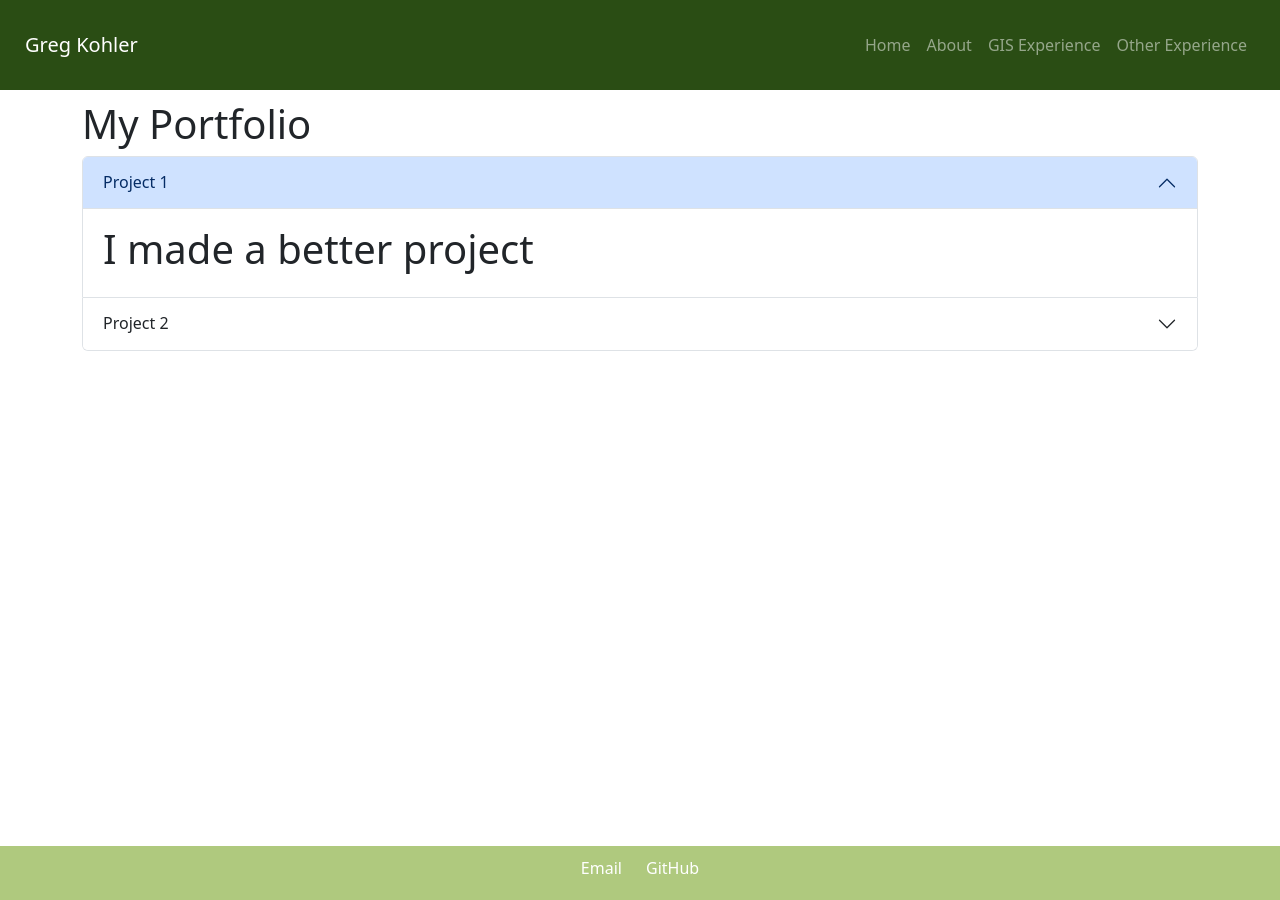
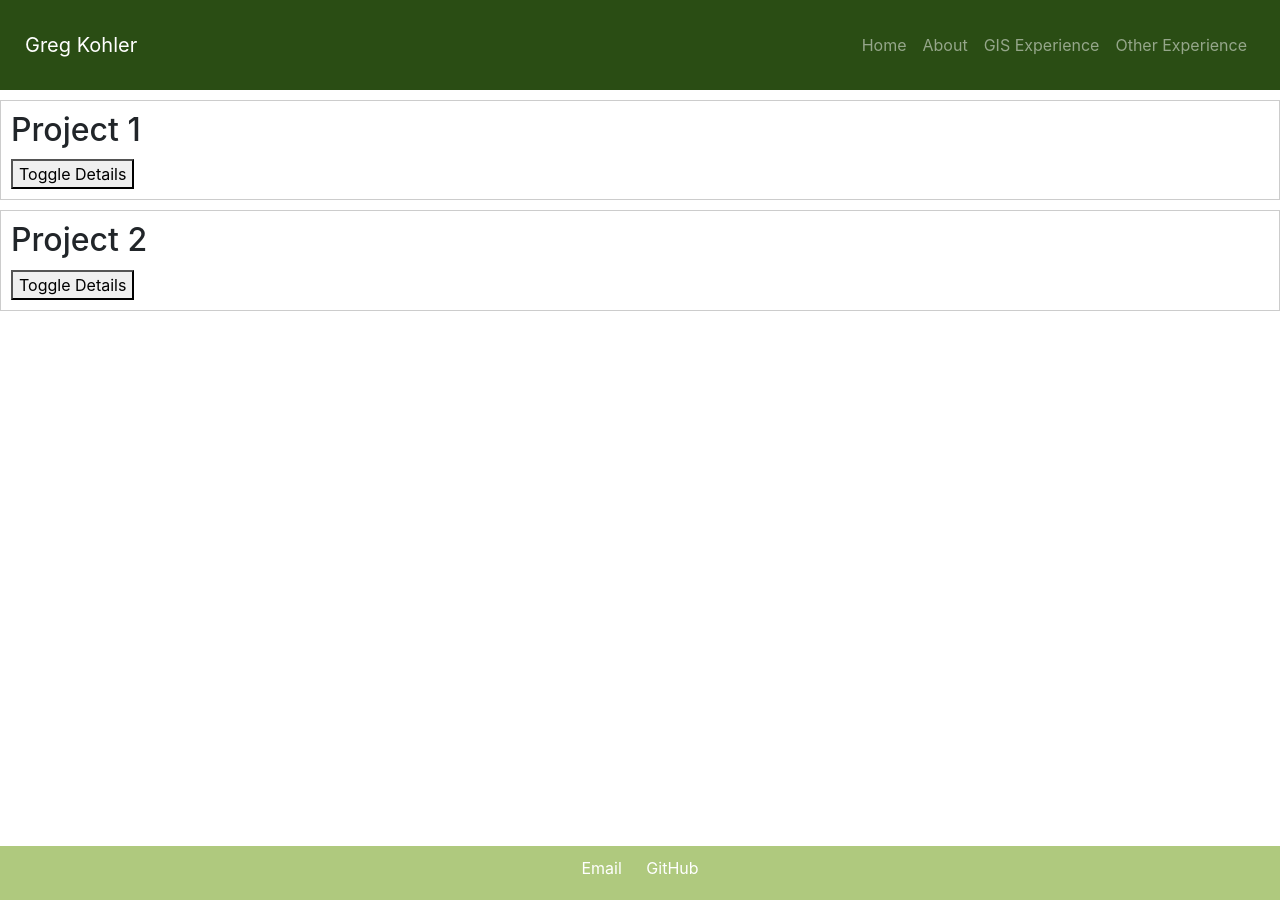
Before and after one commit to greg-kohler/myportfolio, a Jekyll site: the page built from gis.html, in a window 1280 px wide. Built offline with Jekyll 4.4.1, drawn with Linux system fonts in a browser that asks for light colours.

Commit message:
Update gis.html

```diff
--- a/gis.html
+++ b/gis.html
@@ -2,51 +2,74 @@
 layout: master
 Title: GIS Experience - Greg Kohler
 ---
+<head>
+  <title>My Projects</title>
+  <style>
+    .project {
+      border: 1px solid #ccc;
+      margin-bottom: 10px;
+      padding: 10px;
+    }
 
-<head>
-  <meta charset="UTF-8">
-  <meta name="viewport" content="width=device-width, initial-scale=1, shrink-to-fit=no">
-  <title>My Portfolio</title>
-  <link href="https://cdn.jsdelivr.net/npm/bootstrap@5.3.0-alpha1/dist/css/bootstrap.min.css" rel="stylesheet" integrity="sha384-zH7fn8WH+l5JXy+G7+maSqORU5awioW+POxygxQe4+Ak6vN3fljbwtGGQvm6MmXe" crossorigin="anonymous">
+    .project-title {
+      margin: 0;
+    }
+
+    .toggle-button {
+      margin-top: 10px;
+    }
+
+    .project-details {
+      display: none;
+    }
+  </style>
 </head>
 <body>
-  <div class="container mt-5">
-    <h1>My Portfolio</h1>
+  <header>
+    <!-- Your header content goes here -->
+  </header>
 
-    <div class="accordion" id="projectAccordion">
-      <!-- Project 1 -->
-      <div class="accordion-item">
-        <h2 class="accordion-header" id="headingOne">
-          <button class="accordion-button" type="button" data-bs-toggle="collapse" data-bs-target="#collapseOne" aria-expanded="true" aria-controls="collapseOne">
-            Project 1
-          </button>
-        </h2>
-        <div id="collapseOne" class="accordion-collapse collapse show" aria-labelledby="headingOne" data-bs-parent="#projectAccordion">
-          <div class="accordion-body">
-            <h1>I made a better project</h1>
-          </div>
-        </div>
+  <main>
+    <section class="project">
+      <h2 class="project-title">Project 1</h2>
+      <button class="toggle-button">Toggle Details</button>
+      <div class="project-details">
+        <p>Project 1 details go here...</p>
       </div>
+    </section>
 
-      <!-- Project 2 -->
-      <div class="accordion-item">
-        <h2 class="accordion-header" id="headingTwo">
-          <button class="accordion-button collapsed" type="button" data-bs-toggle="collapse" data-bs-target="#collapseTwo" aria-expanded="false" aria-controls="collapseTwo">
-            Project 2
-          </button>
-        </h2>
-        <div id="collapseTwo" class="accordion-collapse collapse" aria-labelledby="headingTwo" data-bs-parent="#projectAccordion">
-          <div class="accordion-body">
-            <!-- Content for Project 2 goes here -->
-            <h1>I made a better project</h1>
-          </div>
-        </div>
+    <section class="project">
+      <h2 class="project-title">Project 2</h2>
+      <button class="toggle-button">Toggle Details</button>
+      <div class="project-details">
+        <p>Project 2 details go here...</p>
       </div>
+    </section>
 
-      <!-- Add more projects as needed -->
+    <!-- Add more projects as needed -->
+  </main>
 
-    </div>
-  </div>
+  <footer>
+    <!-- Your footer content goes here -->
+  </footer>
 
-  <script src="https://cdn.jsdelivr.net/npm/bootstrap@5.3.0-alpha1/dist/js/bootstrap.bundle.min.js" integrity="sha384-GR5EoAB3Gi3O68KwWBmUgSg22Nf3gMrtFsUt6M5zdtuv6zV9/abWsNR5F6bLPR6W" crossorigin="anonymous"></script>
+  <script>
+    document.addEventListener('DOMContentLoaded', function() {
+      const toggleButtons = document.querySelectorAll('.toggle-button');
+
+      toggleButtons.forEach(button => {
+        button.addEventListener('click', function() {
+          const projectDetails = this.nextElementSibling;
+
+          if (projectDetails.style.display === 'none' || projectDetails.style.display === '') {
+            projectDetails.style.display = 'block';
+            this.textContent = 'Hide Details';
+          } else {
+            projectDetails.style.display = 'none';
+            this.textContent = 'Toggle Details';
+          }
+        });
+      });
+    });
+  </script>
 </body>
```
